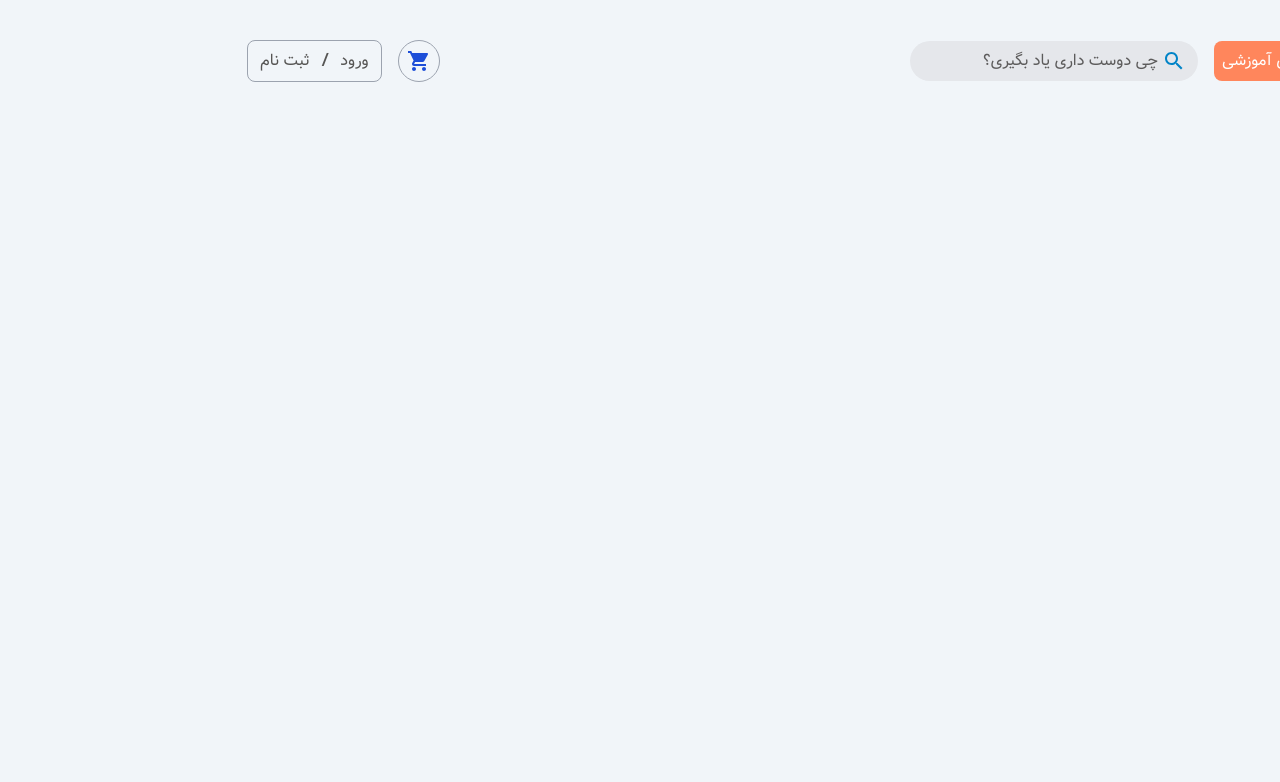
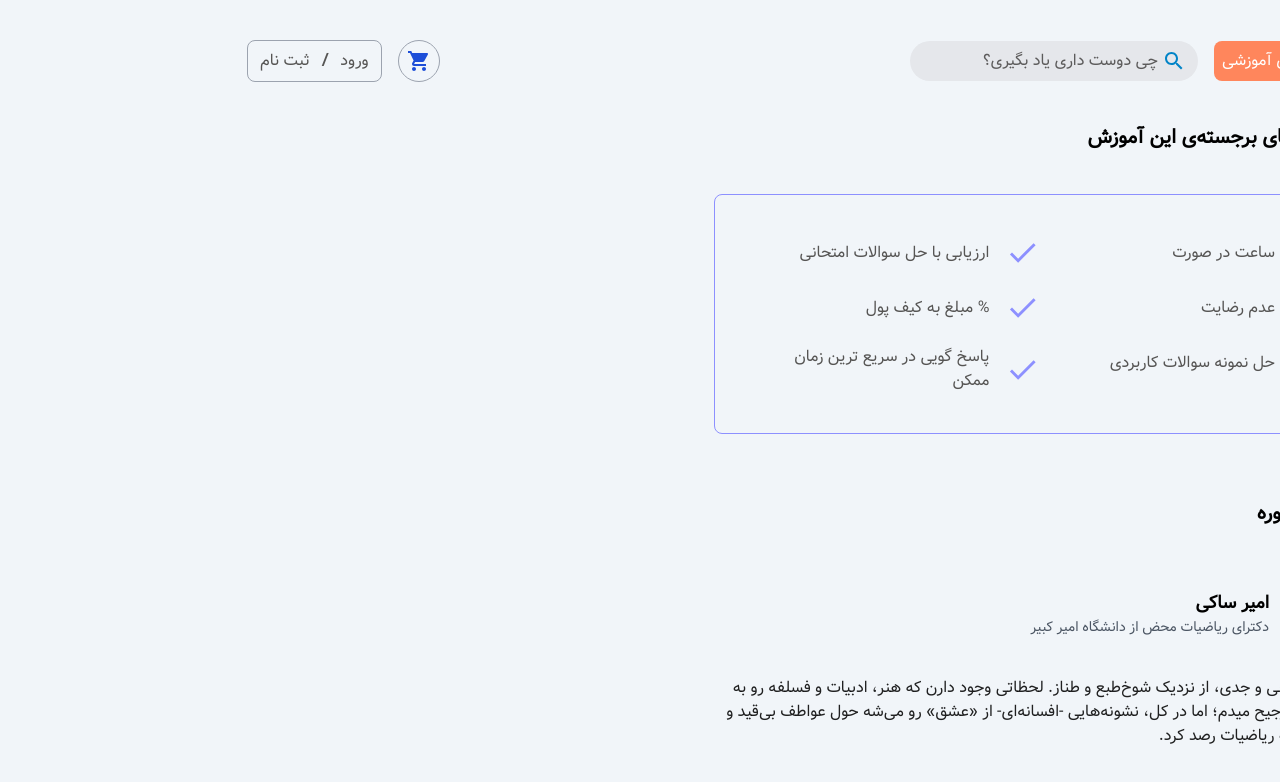
Before and after one commit to sajadjamali/course-page, a Next.js app: page / in a window 1280 px wide. Shown: the top 782 px of the page. Built offline with nearby package versions, Linux system fonts and the light colour scheme.

Commit message:
properties component completed

```diff
--- a/src/app/page.tsx
+++ b/src/app/page.tsx
@@ -1,9 +1,13 @@
 import Header from "@/components/Header";
+import Properties from "@/components/Properties";
 
 export default function Home() {
   return (
-    <main>
+    <>
       <Header />
-    </main>
+      <main className="w-full mx-auto sm:w-10/12 sm:mx-0 lg:w-8/12 xl:w-7/12">
+        <Properties />
+      </main>
+    </>
   );
 }
--- /dev/null
+++ b/src/components/Properties.tsx
@@ -0,0 +1,76 @@
+import React from "react";
+import Link from "next/link";
+import Image from "next/image";
+import DoneIcon from '@mui/icons-material/Done';
+
+const Properties: React.FC = () => {
+    return (
+        <>
+            <section>
+                <div>
+                    <div className="flex space-x-4 rtl:space-x-reverse items-center">
+                        <div className="w-[3px] h-8 bg-[#FF865C]"></div>
+                        <p className="font-bold text-xl">ویژگی های برجسته‌ی این آموزش</p>
+                    </div>
+                </div>
+
+                <div className="text-[#565554] p-10 rounded-lg flex mt-10 border-[1px] border-[#8D90FF]">
+                    <ul className="w-6/12 space-y-5">
+                        <li className="flex items-center space-x-4 rtl:space-x-reverse">
+                            <DoneIcon fontSize="large" className="text-[#8D90FF]" />
+                            <p>ساعت در صورت</p>
+                        </li>
+                        <li className="flex items-center space-x-4 rtl:space-x-reverse">
+                            <DoneIcon fontSize="large" className="text-[#8D90FF]" />
+                            <p>عدم رضایت</p>
+                        </li>
+                        <li className="flex items-center space-x-4 rtl:space-x-reverse">
+                            <DoneIcon fontSize="large" className="text-[#8D90FF]" />
+                            <p>حل نمونه سوالات کاربردی</p>
+                        </li>
+                    </ul>
+
+                    <ul className="w-6/12 space-y-5">
+                        <li className="flex items-center space-x-4 rtl:space-x-reverse">
+                            <DoneIcon fontSize="large" className="text-[#8D90FF]" />
+                            <p>ارزیابی با حل سوالات امتحانی</p>
+                        </li>
+                        <li className="flex items-center space-x-4 rtl:space-x-reverse">
+                            <DoneIcon fontSize="large" className="text-[#8D90FF]" />
+                            <p>% مبلغ به کیف پول</p>
+                        </li>
+                        <li className="flex items-center space-x-4 rtl:space-x-reverse">
+                            <DoneIcon fontSize="large" className="text-[#8D90FF]" />
+                            <p>پاسخ گویی در سریع ترین زمان ممکن</p>
+                        </li>
+                    </ul>
+                </div>
+            </section>
+
+            <section>
+                <div className="mt-16">
+                    <div className="flex space-x-4 rtl:space-x-reverse items-center">
+                        <div className="w-[3px] h-8 bg-[#FF865C]"></div>
+                        <p className="font-bold text-xl">مدرس دوره</p>
+                    </div>
+                </div>
+
+                <div className="flex mt-12 ms-4 items-center space-x-3 rtl:space-x-reverse">
+                    <Image src="/assets/images/teacher.png" width={70} height={50} alt="teacher's avatar" />
+                    <Link target="_blank" href="https://linom.org/instructors/8">
+                        <p className="font-bold text-lg">امیر ساکی</p>
+                        <p className="text-gray-600 text-sm">دکترای ریاضیات محض از دانشگاه امیر کبیر</p>
+                    </Link>
+                </div>
+
+                <div className="text-[#000000DE] ms-4 mt-7">
+                    از دور منطقی و جدی، از نزدیک شوخ‌طبع و طناز. لحظاتی وجود دارن که هنر، ادبیات و فسلفه رو به ریاضیات ترجیح میدم؛ اما در کل، نشونه‌هایی -افسانه‌ای-  از «عشق» رو می‌شه حول عواطف بی‌قید و شرط من به ریاضیات رصد کرد.
+                </div>
+
+            </section>
+
+        </>
+    )
+}
+
+export default Properties;
```
Also changed, not shown: public/assets/images/teacher.png (added).
